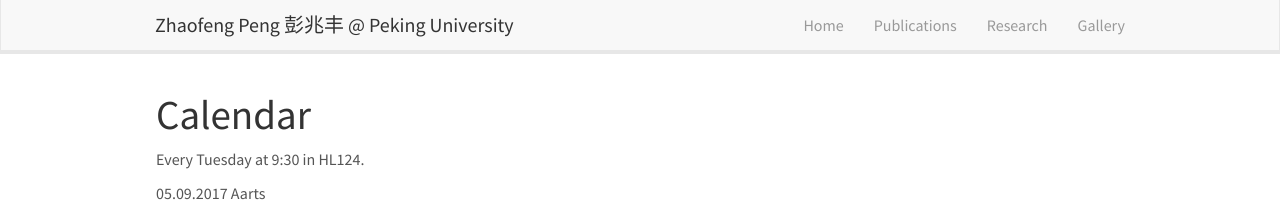
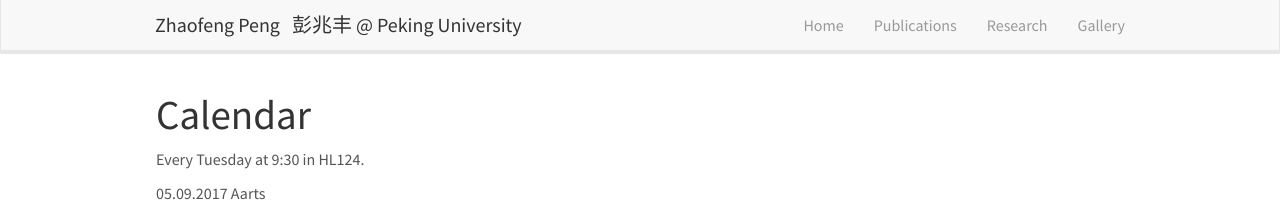
Before and after one commit to Vector-analysis/Vector-analysis.github.io, a Jekyll site: the page built from _pages/mini_lecture_series.md, in a window 1280 px wide. Shown: the top 205 px of the page. Built offline with Jekyll 4.4.1, drawn with Linux system fonts in a browser that asks for light colours; nearby versions of some CDN libraries.

Commit message:
Update header.html

```diff
--- a/_includes/header.html
+++ b/_includes/header.html
@@ -8,7 +8,7 @@
 		<span class="icon-bar"></span>
 	  </button>
 
-    <a class="navbar-brand" href="{{ site.url }}{{ site.baseurl }}/">Zhaofeng Peng 彭兆丰 @ Peking University</a>
+    <a class="navbar-brand" href="{{ site.url }}{{ site.baseurl }}/">Zhaofeng Peng &nbsp; 彭兆丰 @ Peking University</a>
 	</div>
 	<div class="collapse navbar-collapse" id="navbar-collapse-1">
 	  <ul class="nav navbar-nav navbar-right">
```
